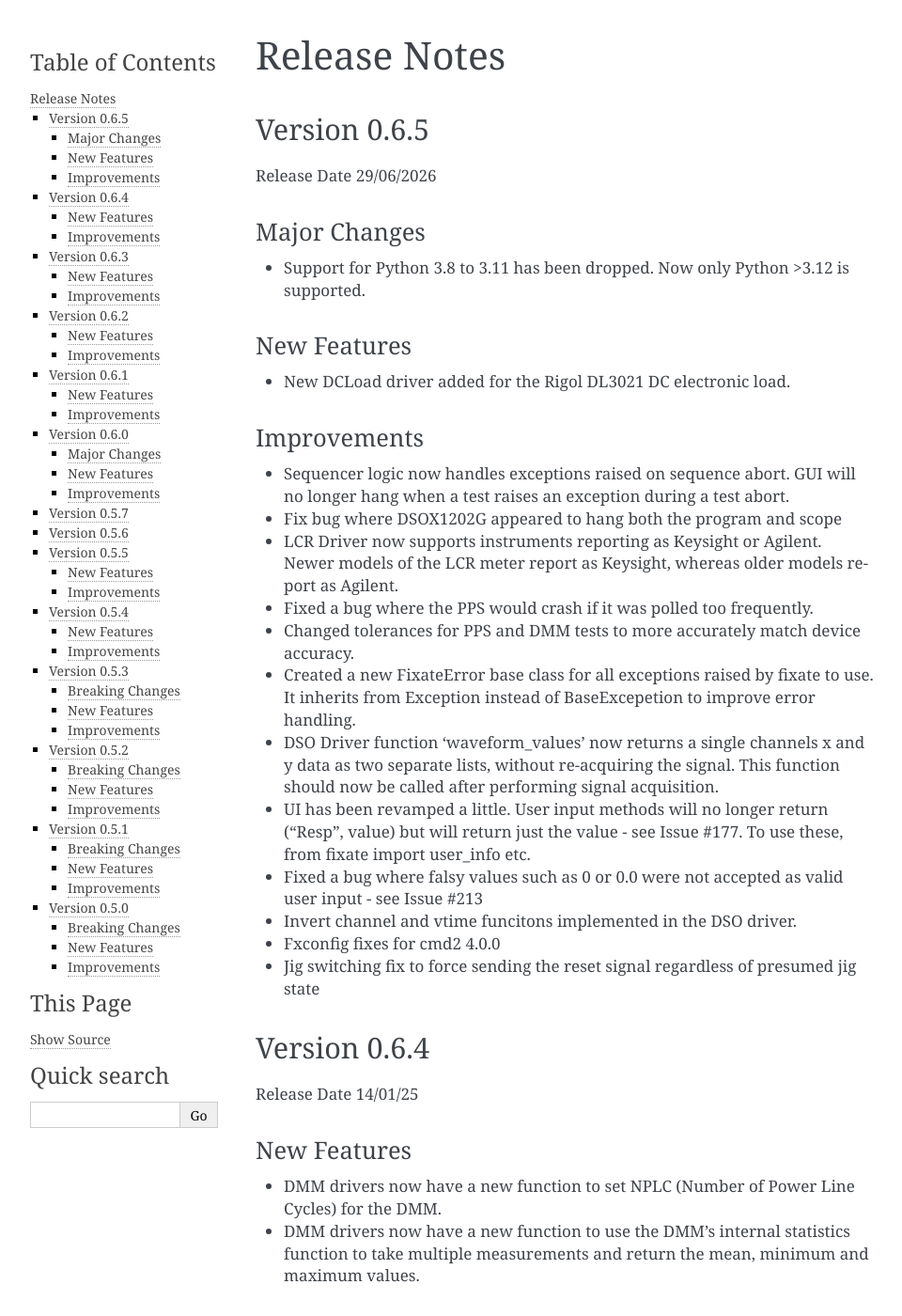
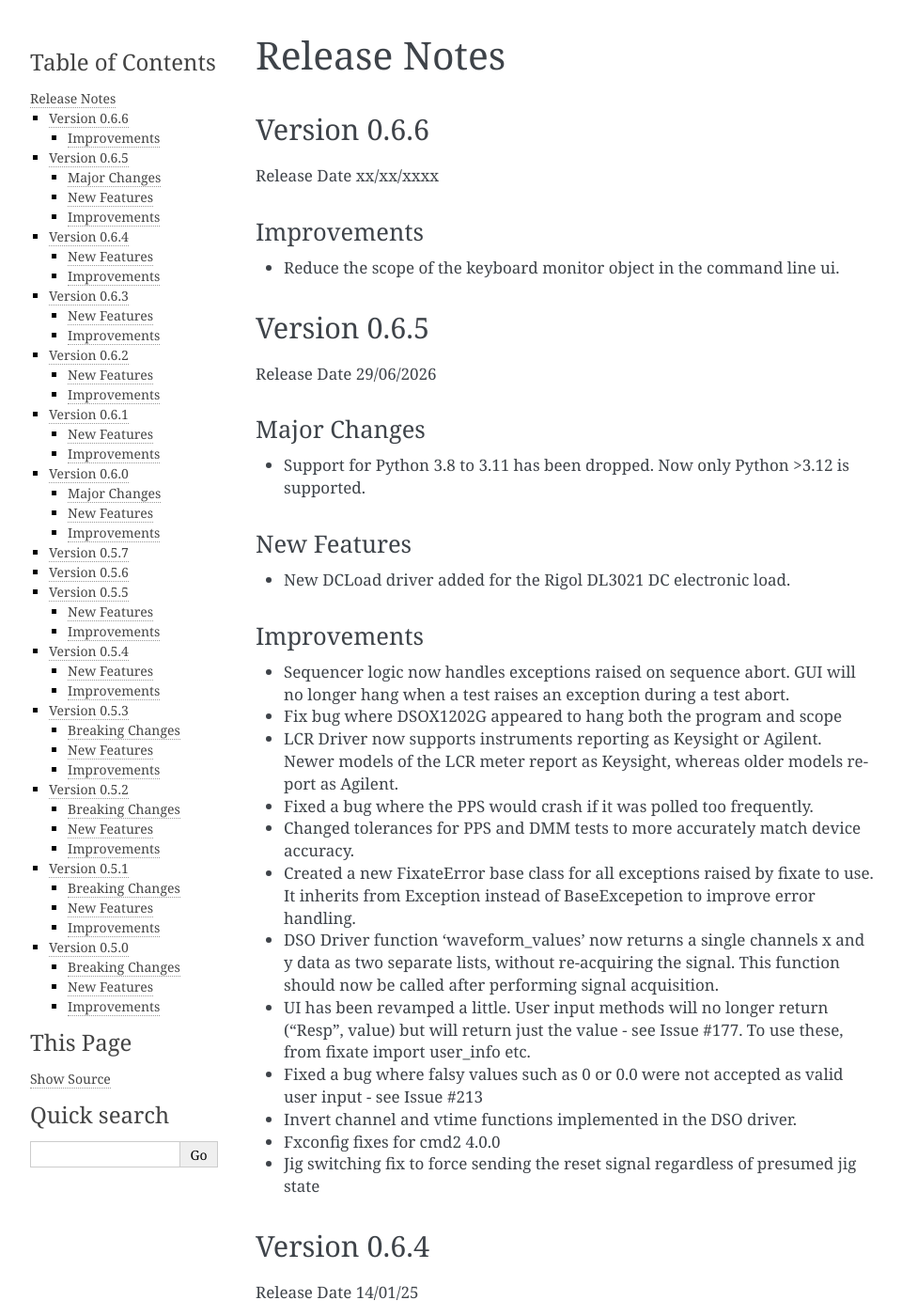
Before and after one commit to PyFixate/Fixate, a Sphinx documentation site: the page built from docs/release-notes.rst, in a window 1280 px wide and 1400 px high. Shown: the whole window at 94% size, without its empty margins (148-1108 px from the left). Built offline with Sphinx 7.4.7, drawn with Linux system fonts in a browser that asks for light colours.

Commit message:
Add release note entry

```diff
--- a/docs/release-notes.rst
+++ b/docs/release-notes.rst
@@ -1,6 +1,16 @@
 ==================================
 Release Notes
 ==================================
+
+*************
+Version 0.6.6
+*************
+Release Date xx/xx/xxxx
+
+Improvements
+############
+
+- Reduce the scope of the keyboard monitor object in the command line ui.
 
 *************
 Version 0.6.5
@@ -28,7 +38,7 @@ Improvements
   now be called after performing signal acquisition.
 - UI has been revamped a little. User input methods will no longer return ("Resp", value) but will return just the value - see Issue #177. To use these, from fixate import user_info etc.
 - Fixed a bug where falsy values such as 0 or 0.0 were not accepted as valid user input - see Issue #213
-- Invert channel and vtime funcitons implemented in the DSO driver.
+- Invert channel and vtime functions implemented in the DSO driver.
 - Fxconfig fixes for cmd2 4.0.0
 - Jig switching fix to force sending the reset signal regardless of presumed jig state
 
```
